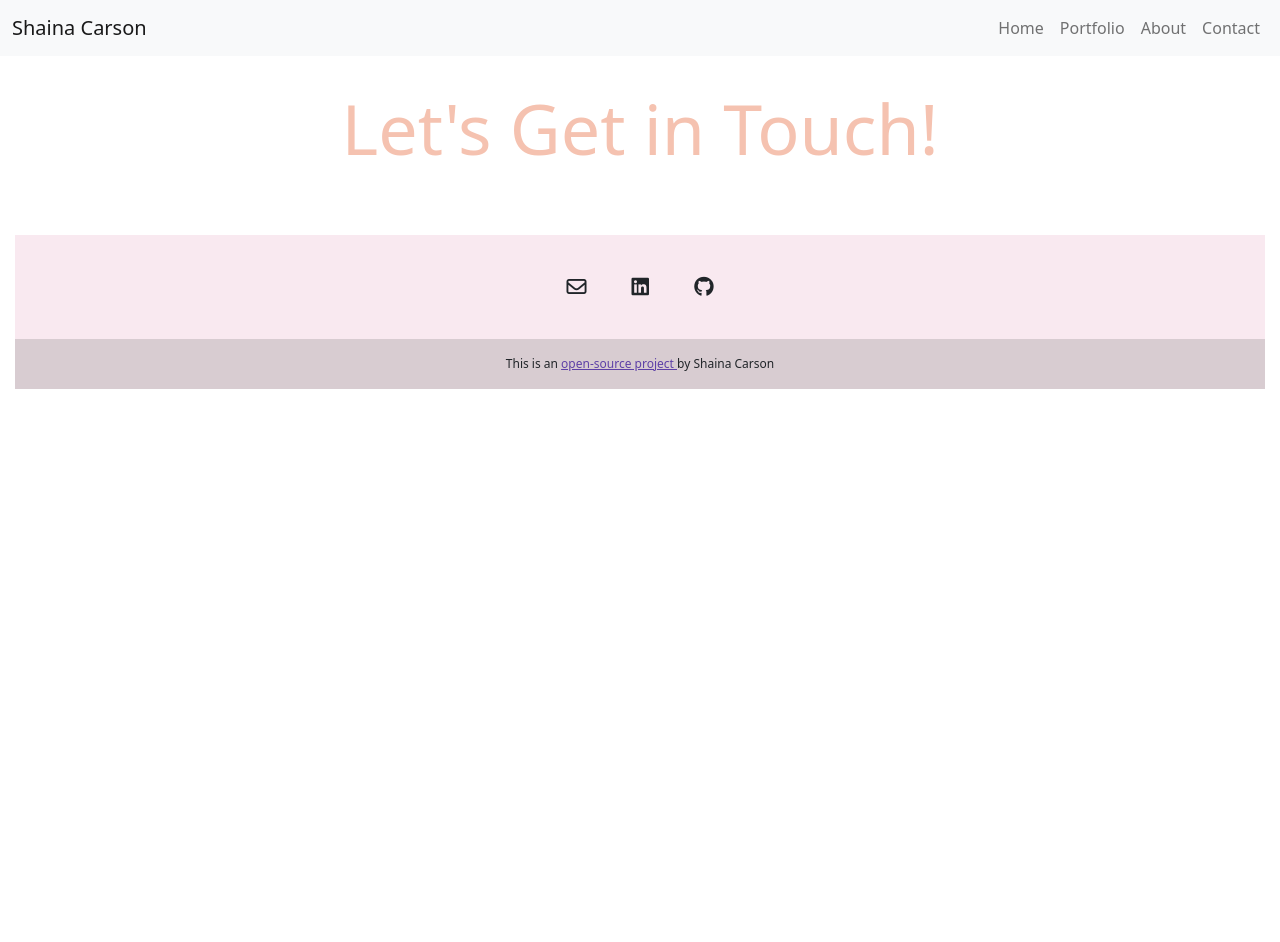
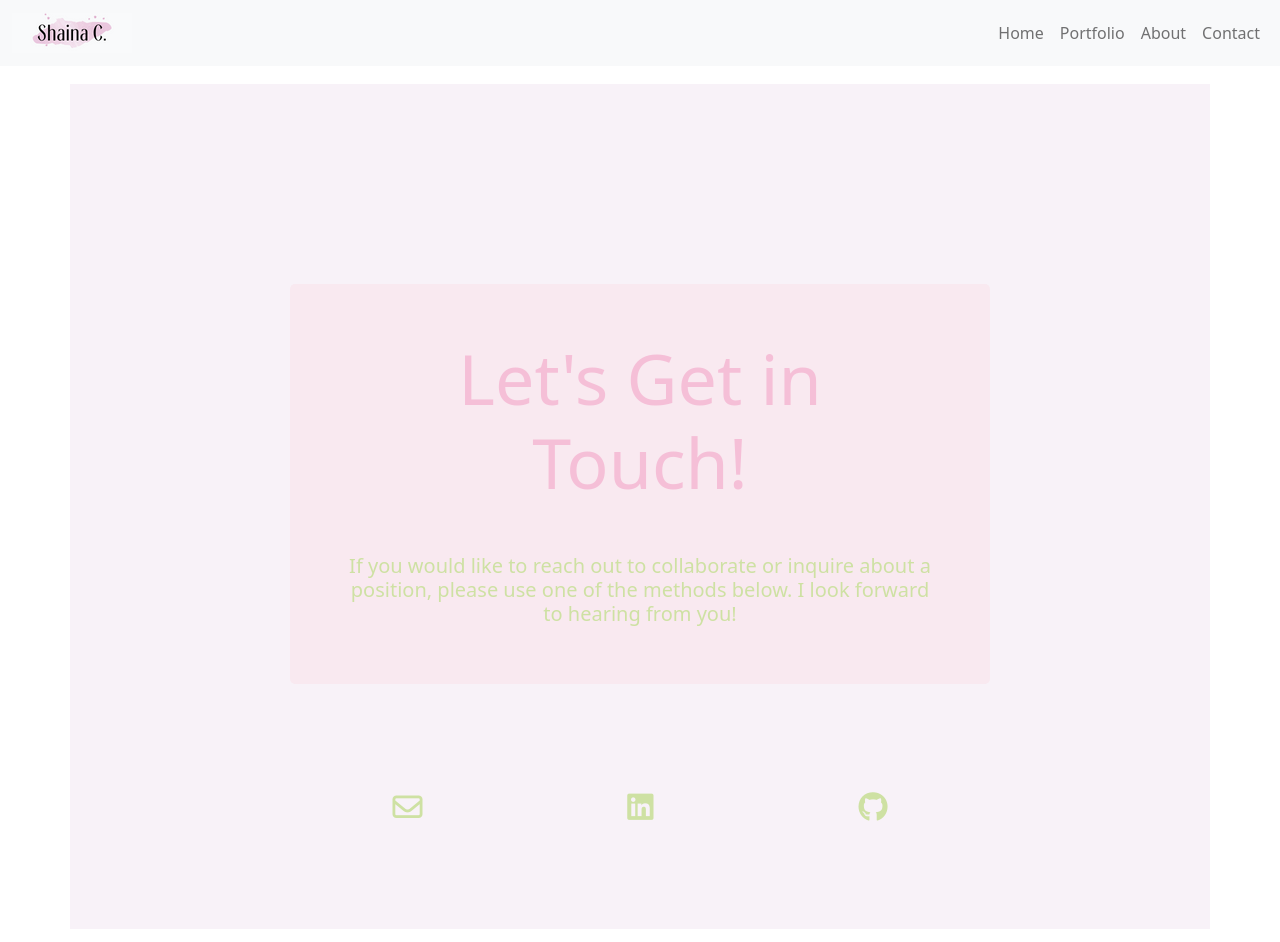
Before and after one commit to borahae13/scarsonportfolio, a website: page contact.html in a window 1280 px wide. Shown: the top 942 px of the page. Before the commit the page ends 800 px from the top, so only its background shows below. Drawn offline with nearby package versions, Linux system fonts and the light colour scheme.

Commit message:
Styled icons and brand colors

```diff
--- a/contact.html
+++ b/contact.html
@@ -43,7 +43,7 @@
   <body>
     <nav class="navbar navbar-expand-lg navbar-light bg-light fixed-top">
           <div class="container-fluid">
-            <a class="navbar-brand" href="/index.html"> Shaina Carson
+           <a class="navbar-brand" href="/index.html"><img src="/images/ShainaC.png" alt="Shaina"/>
             </a>
             <button
               class="navbar-toggler"
@@ -100,7 +100,21 @@
         <h1 class="mb-5">
           Let's Get in Touch!
         </h1>
+        <h5> If you would like to reach out to collaborate or inquire about a position, please use one of the methods below. I look forward to hearing from you! </h5>
       </div>
+      <!-- Font awesome icons not changing color -->
+     <div class="icons">
+      <a href="mailto:shainaccarson@gmail.com"
+      target="_blank" title="Email"
+          ><i class="fa-regular fa-envelope c-icon"></i
+        ></a>
+      <a href="https://www.linkedin.com/in/shaina-carson-227940b0/"
+      target="_blank"
+      title="Linkedin"><i class="fa-brands fa-linkedin c-icon"></i></a>
+      <a href="https://github.com/borahae13/scarsonportfolio" target="_blank" title="GitHub">
+        <i class="fa-brands fa-github c-icon"></i></a>
+      </a>
+     </div>
      </div>
       <footer>
   <div class="text-center text-white" style="background-color: #f9e9f0;">
@@ -115,7 +129,7 @@
         href="mailto:shainaccarson@gmail.com"
         role="button"
         data-mdb-ripple-color="dark"
-        ><i class="fa-regular fa-envelope"></i></a>
+        ><i class="fa-regular fa-envelope f-icon"></i></a>
 
       <!-- Linkedin -->
       <a
@@ -123,7 +137,7 @@
         href="https://www.linkedin.com/in/shaina-carson-227940b0/"
         role="button"
         data-mdb-ripple-color="dark"
-        ><i class="fab fa-linkedin"></i
+        ><i class="fab fa-linkedin f-icon"></i
       ></a>
       <!-- Github -->
       <a
@@ -131,19 +145,18 @@
         href="https://github.com/borahae13/"
         role="button"
         data-mdb-ripple-color="dark"
-        ><i class="fab fa-github"></i
+        ><i class="fab fa-github f-icon"></i
       ></a>
     </section>
     <!-- Section: Social media -->
   </div>
   <!-- Grid container -->
 
-  <!-- Copyright -->
   <div class="text-center text-dark p-3" style="background-color: rgba(86, 85, 85, 0.2);">
     This is an
      <a
             href="https://github.com/borahae13/scarsonportfolio"
-            style="color: #5e41a7"
+            style="color: #ffffff"
             class:="footer link"
             target="_blank">
             open-source project
--- a/styles/style.css
+++ b/styles/style.css
@@ -1,6 +1,6 @@
 :root {
-  --primary-color: #c4ecdc;
-  --secondary-color: #f5f2fe;
+  --primary-color: #cee1a3;
+  --secondary-color: #f5bfd7;
   --tertiary-color: #bedbbc;
   --box-shadow: 0 5px 10px rgba(0, 0, 0, 0.3);
   --font-family: "Maven Pro", sans-serif;
@@ -11,7 +11,12 @@ body {
   /* max-width: 1000px; */
   background-color: #ffffff;
 }
-
+.navbar {
+  position: fixed;
+  width: 100%;
+  margin-top: 0px;
+  z-index: 1;
+}
 h1,
 h2,
 h3 {
@@ -36,7 +41,7 @@ h3 {
 }
 h1 {
   font-size: 70px;
-  color: #f5c2b0;
+  color: var(--secondary-color);
   font-weight: 400px;
   padding: 2px;
 }
@@ -48,17 +53,17 @@ h2 {
 h3 {
   font-size: 24px;
   padding: 20px;
-  color: #bedbbc;
+  color: var(--tertiary-color);
 }
 h4 {
   font-size: 24px;
-  color: var(--tertiary-color);
   font-weight: 400;
   line-height: 1.5;
 }
-
+h5 {
+  color: var(--primary-color);
+}
 p {
-  /* background: var(--secondary-color); */
   padding: 20px;
   border-radius: 4px;
   font-size: 18px;
@@ -98,7 +103,8 @@ p {
   display: block;
 }
 
-.about-section {
+.about-section,
+.hero {
   display: flex;
   margin: 30px 0;
   text-align: center;
@@ -106,7 +112,6 @@ p {
 }
 
 .about-section p {
-  /* margin: 10px; */
   margin: 30px;
 }
 .img-fluid {
@@ -144,6 +149,54 @@ p {
   padding-top: 80px;
   flex-wrap: wrap;
 }
+/* Contact content container */
+.content-container {
+  background-color: #f8f2f8;
+  padding: 100px;
+}
+/* Contact content */
+.content {
+  max-width: 700px;
+  background-color: #f9e9f0;
+  padding: 50px 50px;
+  border-radius: 5px;
+  text-align: center;
+  display: block;
+  margin: 100px auto;
+}
+/* icons */
+.icons {
+  max-width: 700px;
+  display: flex;
+  justify-content: space-around;
+  margin: auto;
+  font-size: 30px;
+}
+.c-icon {
+  color: var(--primary-color);
+}
+
+.c-icon,
+.f-icon {
+  transition: all 200ms ease-in-out;
+}
+
+.c-icon:hover,
+.icon:hover,
+.f-icon:hover {
+  color: var(--secondary-color);
+}
+
+.icon {
+  color: var(--tertiary-color);
+  font-size: 30px;
+}
+
+.f-icon {
+  color: var(--primary-color);
+  font-size: 30px;
+  padding: 10px;
+}
 footer {
   position: relative;
   color: var(--secondary-color);
@@ -154,7 +207,6 @@ footer {
   padding: 15px;
   width: 100%;
 }
-.flowers {
-  max-width: 300px;
-  height: auto;
+a:link {
+  text-decoration: none;
 }
```
Also changed, not shown: about.html (+5 -5 lines), index.html (+6 -6 lines), projects.html (+5 -5 lines), images/ShainaC.png (added), 2 other files.
